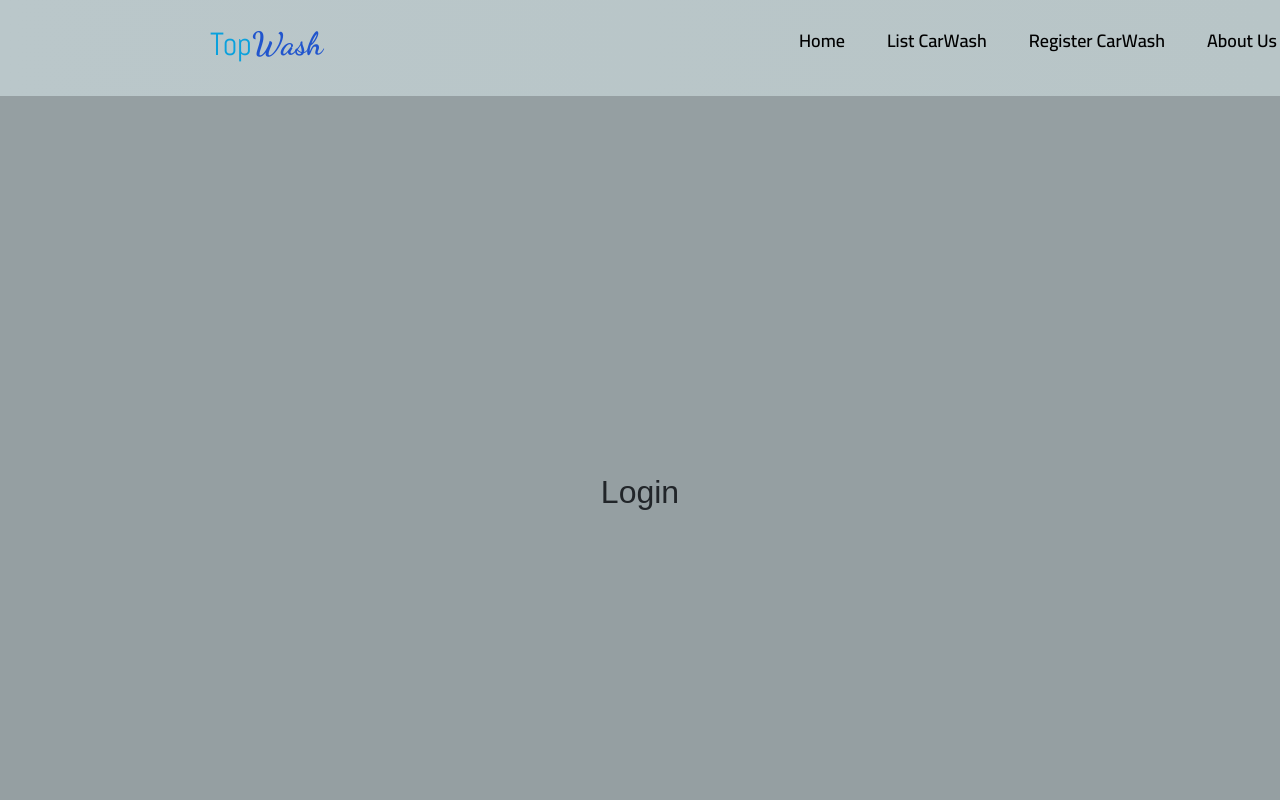
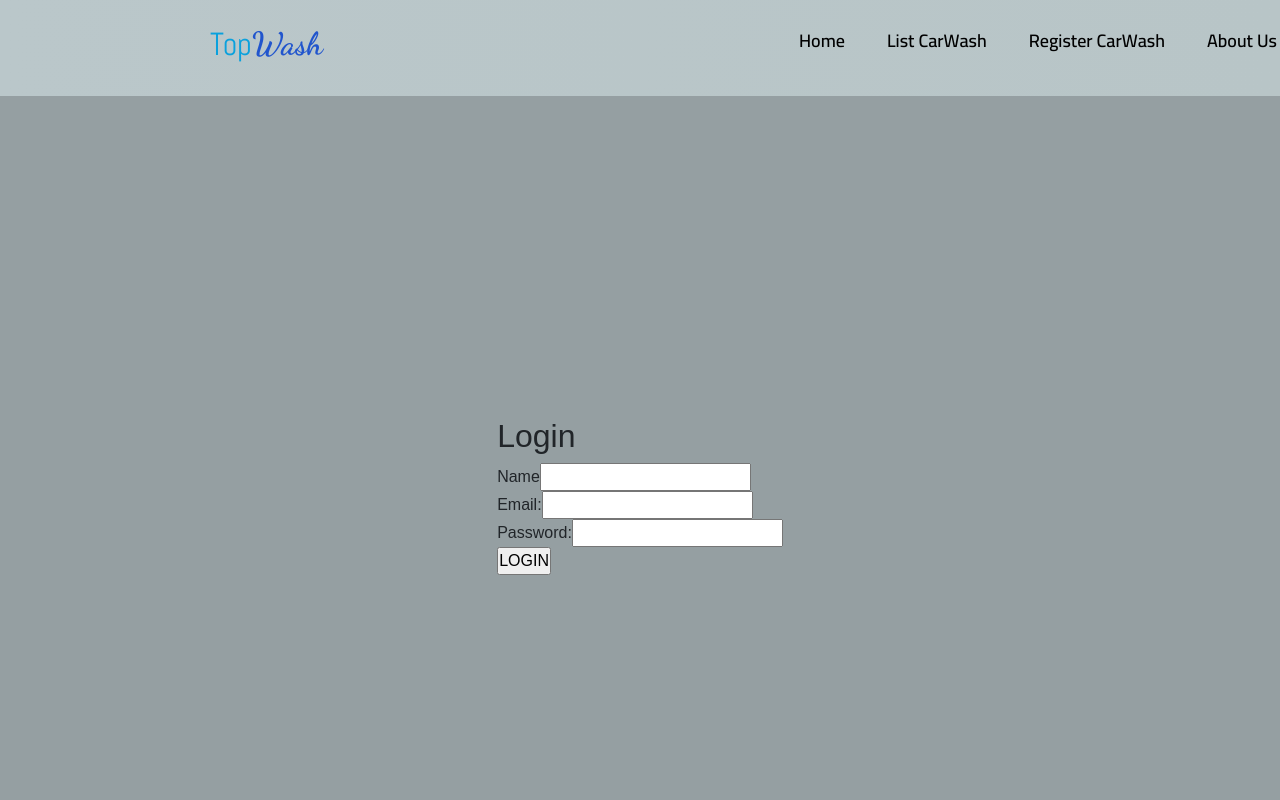
Before and after one commit to Darkhider23/atlas, a React (Create React App) app: page /login in a window 1280 px wide. Shown: the top 800 px of the page. Built offline with nearby package versions, Linux system fonts and the light colour scheme; the HTML template or start-up script is replaced by a standard one.

Commit message:
created a login form

```diff
--- a/src/components/Footer.js
+++ b/src/components/Footer.js
@@ -1,9 +1,6 @@
 import React from 'react'
 import './Footer.css';
 import 'bootstrap/dist/css/bootstrap.min.css'
-import { FontAwesomeIcon } from '@fortawesome/react-fontawesome';
-import { fafacebook } from '@fortawesome/free-solid-svg-icons'
-import { Container } from 'react-bootstrap'
 
 
 function Footer() {
--- a/src/components/Navbar.css
+++ b/src/components/Navbar.css
@@ -98,7 +98,7 @@
 }
 
 @media screen and (max-width:960px){
-    .NavnarItems{
+    .NavbarItems{
         position: relative;
     }
     .nav-menu {
--- a/src/components/pages/Login.js
+++ b/src/components/pages/Login.js
@@ -1,9 +1,38 @@
-import React from "react";
+import React, {useState} from "react";
+import LoginForm from "./LoginForm";
+
 
 function Login(){
+    const adminUser={
+        email: "admin@admin.com",
+        password: "admin123"
+    }
+    const [user,setUser] = useState({name:"",email:""});
+    const[error, setError] = useState("");
+
+    const Login = details =>{
+        console.log(details);
+        if(details.email== adminUser.email && details.password==adminUser.password){
+            console.log("Logged in");
+        }else{
+            console.log("Details do not match")
+        }
+    }
+
+    const Logout= () =>{
+        console.log({name:"",email:""});
+    }
     return (
+
         <div className="login-container">
-                    <h2>Login</h2>
+            {(user.email !="") ? (
+                <div className='welcome'>
+                <h2>Welcome,<span>{user.name}</span></h2>
+                <button onClick={Logout}>Logout</button>
+                </div>
+            ) : (
+                <LoginForm Login={Login} error={error}/>
+            )}
         </div>
     )
 }
--- /dev/null
+++ b/src/components/pages/LoginForm.js
@@ -0,0 +1,35 @@
+import React, { useState } from 'react'
+
+function LoginForm({Login,error}) {
+
+    const[details, setDetails] = useState({name: "", email:"",password:""});
+
+    const submitHandler = e =>{
+        e.preventDefault();
+
+        Login(details);
+    }
+
+  return (
+    <form onSubmit={submitHandler}>
+        <div className="form-inner">
+            <h2>Login</h2>
+            <div className="form-group">
+                <label htmlFor='name'>Name</label>
+                <input type="text" name='name' id='name' onChange={e => setDetails({...details,name: e.target.value})}value={details.name}/>
+            </div>
+            <div className="form-group">
+                <label htmlFor='email'>Email:</label>
+                <input type='email' name = 'email' id='email'onChange={e => setDetails({...details,email: e.target.value})}value={details.email}/>
+            </div>
+            <div className="form-group">
+                <label htmlFor='password'>Password:</label>
+                <input type='password' name='password' id='password'onChange={e => setDetails({...details,password: e.target.value})}value={details.password}/>
+            </div>
+            <input type='submit' value ='LOGIN'/>
+        </div>
+    </form>
+  )
+}
+
+export default LoginForm
```
Also changed, not shown: src/components/pages/Login.css (added).
